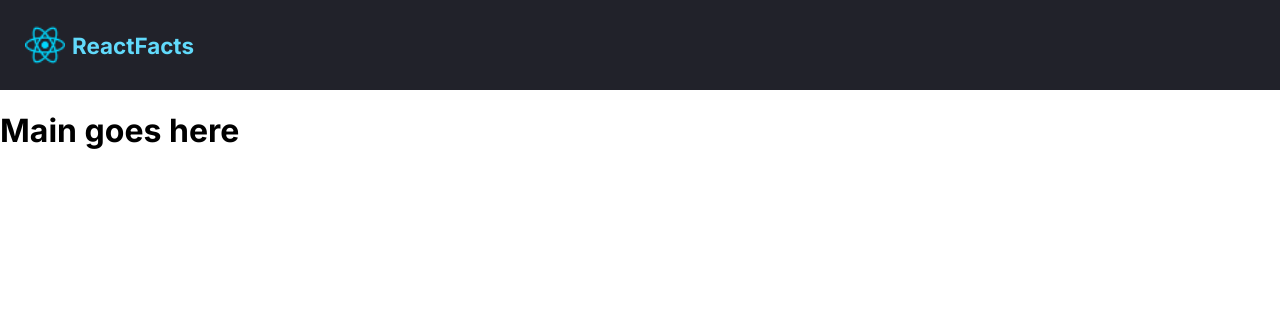
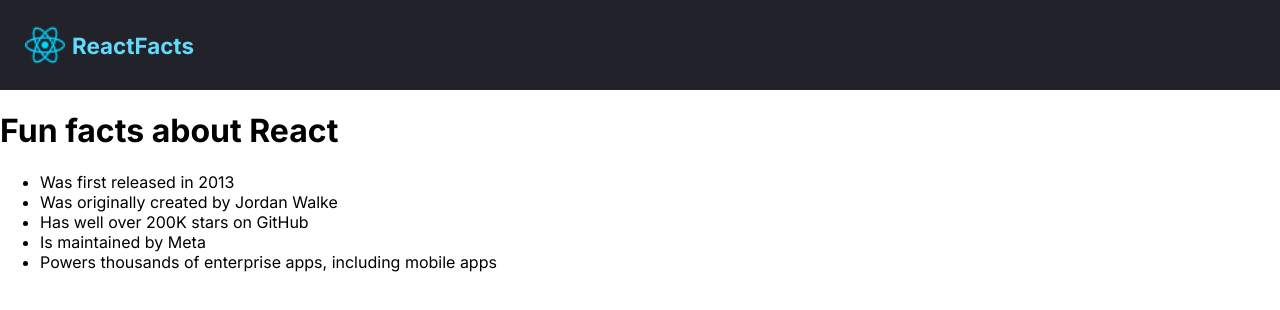
Before and after one commit to kadusumilli1/ReactFacts, a React (Vite) app: page / in a window 1280 px wide. Shown: the top 310 px of the page. Built offline with nearby package versions, Linux system fonts and the light colour scheme.

Commit message:
Added header and facts list to Main component

```diff
--- a/src/components/Main.jsx
+++ b/src/components/Main.jsx
@@ -1,5 +1,14 @@
 export default function Main() {
     return (
-        <h1>Main goes here</h1>
+        <main>
+            <h1>Fun facts about React</h1>
+            <ul className="facts-list">
+                <li>Was first released in 2013</li>
+                <li>Was originally created by Jordan Walke</li>
+                <li>Has well over 200K stars on GitHub</li>
+                <li>Is maintained by Meta</li>
+                <li>Powers thousands of enterprise apps, including mobile apps</li>
+            </ul>
+        </main>
     )
 }
```
